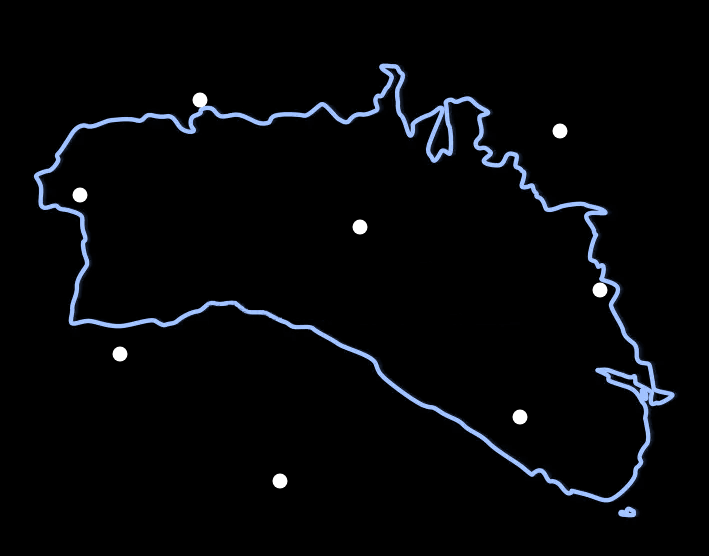
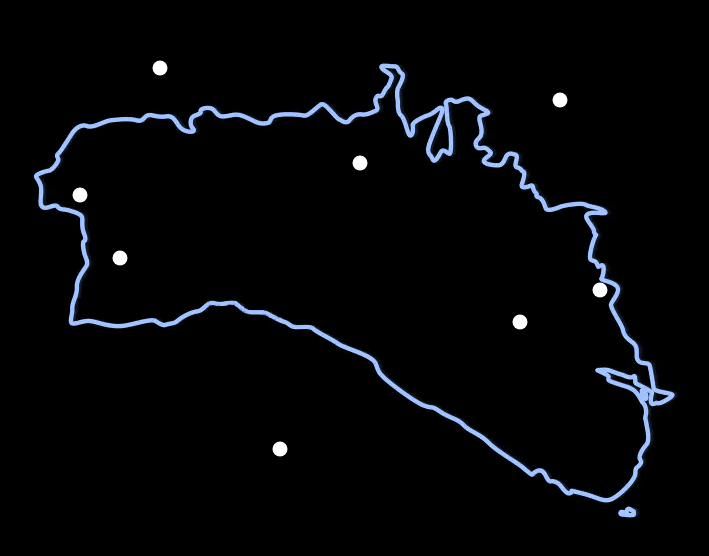
Before and after one commit to iespbuj/menorca, a plain HTML site: page index.html in a window 1280 px wide. Shown: the part 110-666 px from the top of the page, without its empty margins (280-989 px from the left). Drawn offline with Linux system fonts and the light colour scheme.

Commit message:
Update index.html

```diff
--- a/index.html
+++ b/index.html
@@ -14,6 +14,7 @@
         }
         #map-container {
             position: relative;
+            display: inline-block;
         }
         #map-container img {
             max-width: 90vw;
@@ -38,14 +39,14 @@
 <body>
     <div id="map-container">
         <img src="images/mapa_binibeca.png" alt="Mapa de Binibeca">
-        <!-- Ejemplo de puntos, posición aproximada con % respecto a la imagen -->
-        <div class="punto" style="top: 20%; left: 30%;"></div>
-        <div class="punto" style="top: 40%; left: 50%;"></div>
-        <div class="punto" style="top: 60%; left: 20%;"></div>
-        <div class="punto" style="top: 70%; left: 70%;"></div>
-        <div class="punto" style="top: 25%; left: 75%;"></div>
+        <!-- 8 puntos dentro del mapa -->
+        <div class="punto" style="top: 15%; left: 25%;"></div>
+        <div class="punto" style="top: 30%; left: 50%;"></div>
+        <div class="punto" style="top: 45%; left: 20%;"></div>
+        <div class="punto" style="top: 55%; left: 70%;"></div>
+        <div class="punto" style="top: 20%; left: 75%;"></div>
         <div class="punto" style="top: 50%; left: 80%;"></div>
-        <div class="punto" style="top: 80%; left: 40%;"></div>
+        <div class="punto" style="top: 75%; left: 40%;"></div>
         <div class="punto" style="top: 35%; left: 15%;"></div>
     </div>
 </body>
```
